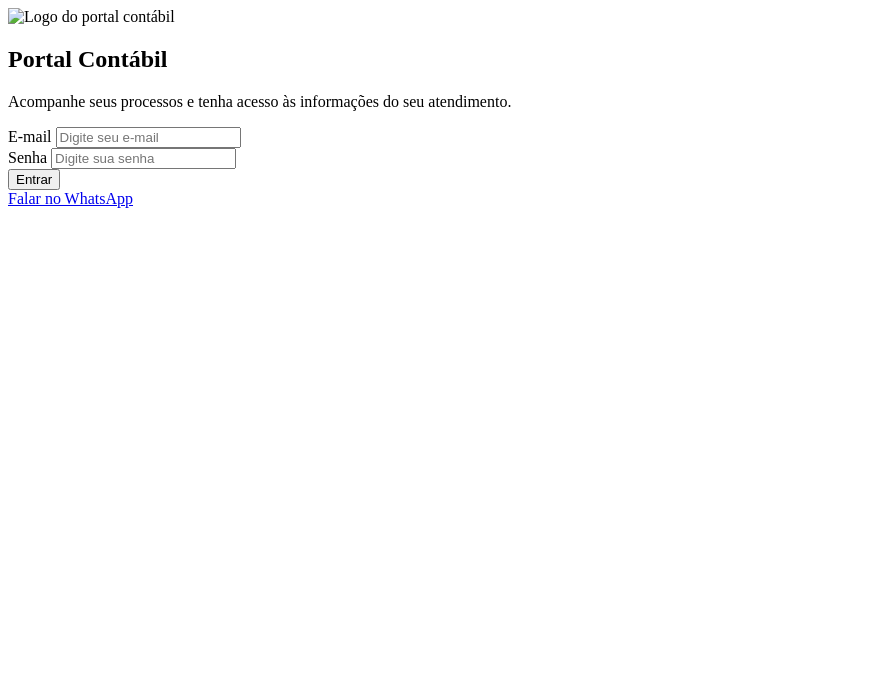
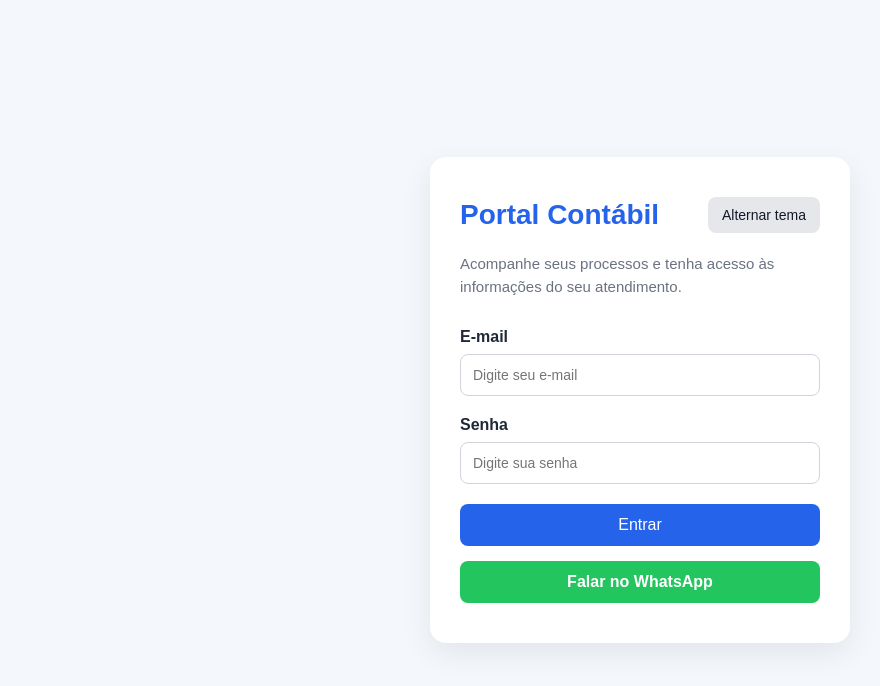
Before and after one commit to Costa-Marcus/Site-Aschi, a plain HTML site: page index.html in a window 1280 px wide. Shown: the whole page, without its empty margins (0-880 px from the left). Drawn offline with Linux system fonts and the light colour scheme.

Commit message:
adicionado index , css e js . tambem pasta image

```diff
--- a/login.html
+++ b/index.html
@@ -6,14 +6,21 @@
     <title>Login | Portal Contábil</title>
     <link rel="stylesheet" href="style.css">
 </head>
-<body>
+<body class="tema-claro">
 
     <main class="pagina-login">
         <section class="card-login">
-            <img src="images/logo.png" alt="Logo do portal contábil" class="logo">
+            <div class="topo-card">
+                <h1 class="logo-texto">Portal Contábil</h1>
 
-            <h1>Portal Contábil</h1>
-            <p>Acompanhe seus processos e tenha acesso às informações do seu atendimento.</p>
+                <button type="button" id="toggle-tema" class="btn-tema">
+                    Alternar tema
+                </button>
+            </div>
+
+            <p class="subtitulo">
+                Acompanhe seus processos e tenha acesso às informações do seu atendimento.
+            </p>
 
             <form action="#" method="post" class="form-login">
                 <div class="campo">
@@ -35,5 +42,6 @@
         </section>
     </main>
 
+    <script src="script.js"></script>
 </body>
 </html>
--- /dev/null
+++ b/script.js
@@ -0,0 +1,12 @@
+const botaoTema = document.getElementById("toggle-tema");
+const body = document.body;
+
+botaoTema.addEventListener("click", function () {
+    if (body.classList.contains("tema-claro")) {
+        body.classList.remove("tema-claro");
+        body.classList.add("tema-escuro");
+    } else {
+        body.classList.remove("tema-escuro");
+        body.classList.add("tema-claro");
+    }
+});
--- a/style.css
+++ b/style.css
@@ -0,0 +1,163 @@
+* {
+    margin: 0;
+    padding: 0;
+    box-sizing: border-box;
+}
+
+body {
+    font-family: Arial, sans-serif;
+    transition: background-color 0.3s, color 0.3s;
+}
+
+/* TEMA CLARO - PADRÃO */
+body.tema-claro {
+    background-color: #f4f7fb;
+    color: #1f2937;
+}
+
+/* TEMA ESCURO */
+body.tema-escuro {
+    background-color: #0f172a;
+    color: #f8fafc;
+}
+
+.pagina-login {
+    min-height: 100vh;
+    display: flex;
+    justify-content: center;
+    align-items: center;
+    padding: 20px;
+}
+
+.card-login {
+    width: 100%;
+    max-width: 420px;
+    padding: 40px 30px;
+    border-radius: 16px;
+    box-shadow: 0 10px 30px rgba(0, 0, 0, 0.08);
+    transition: background-color 0.3s, color 0.3s;
+}
+
+/* Card no tema claro */
+body.tema-claro .card-login {
+    background-color: #ffffff;
+}
+
+/* Card no tema escuro */
+body.tema-escuro .card-login {
+    background-color: #1e293b;
+}
+
+.topo-card {
+    display: flex;
+    justify-content: space-between;
+    align-items: center;
+    gap: 15px;
+    margin-bottom: 20px;
+}
+
+.logo-texto {
+    font-size: 28px;
+    color: #2563eb;
+}
+
+.btn-tema {
+    border: none;
+    padding: 10px 14px;
+    border-radius: 8px;
+    cursor: pointer;
+    font-size: 14px;
+    transition: 0.3s;
+}
+
+body.tema-claro .btn-tema {
+    background-color: #e5e7eb;
+    color: #111827;
+}
+
+body.tema-escuro .btn-tema {
+    background-color: #334155;
+    color: #f8fafc;
+}
+
+.subtitulo {
+    margin-bottom: 30px;
+    font-size: 15px;
+    line-height: 1.5;
+}
+
+body.tema-claro .subtitulo {
+    color: #6b7280;
+}
+
+body.tema-escuro .subtitulo {
+    color: #cbd5e1;
+}
+
+.form-login {
+    text-align: left;
+}
+
+.campo {
+    margin-bottom: 20px;
+}
+
+.campo label {
+    display: block;
+    margin-bottom: 8px;
+    font-weight: bold;
+}
+
+.campo input {
+    width: 100%;
+    padding: 12px;
+    border-radius: 8px;
+    font-size: 14px;
+    transition: 0.3s;
+}
+
+body.tema-claro .campo input {
+    background-color: #ffffff;
+    border: 1px solid #d1d5db;
+    color: #111827;
+}
+
+body.tema-escuro .campo input {
+    background-color: #0f172a;
+    border: 1px solid #475569;
+    color: #f8fafc;
+}
+
+.btn-entrar {
+    width: 100%;
+    padding: 12px;
+    border: none;
+    border-radius: 8px;
+    background-color: #2563eb;
+    color: white;
+    font-size: 16px;
+    cursor: pointer;
+    margin-bottom: 15px;
+    transition: 0.3s;
+}
+
+.btn-entrar:hover {
+    background-color: #1d4ed8;
+}
+
+.btn-whatsapp {
+    display: inline-block;
+    width: 100%;
+    text-align: center;
+    padding: 12px;
+    border-radius: 8px;
+    background-color: #22c55e;
+    color: white;
+    text-decoration: none;
+    font-weight: bold;
+    transition: 0.3s;
+}
+
+.btn-whatsapp:hover {
+    background-color: #16a34a;
+}
```
